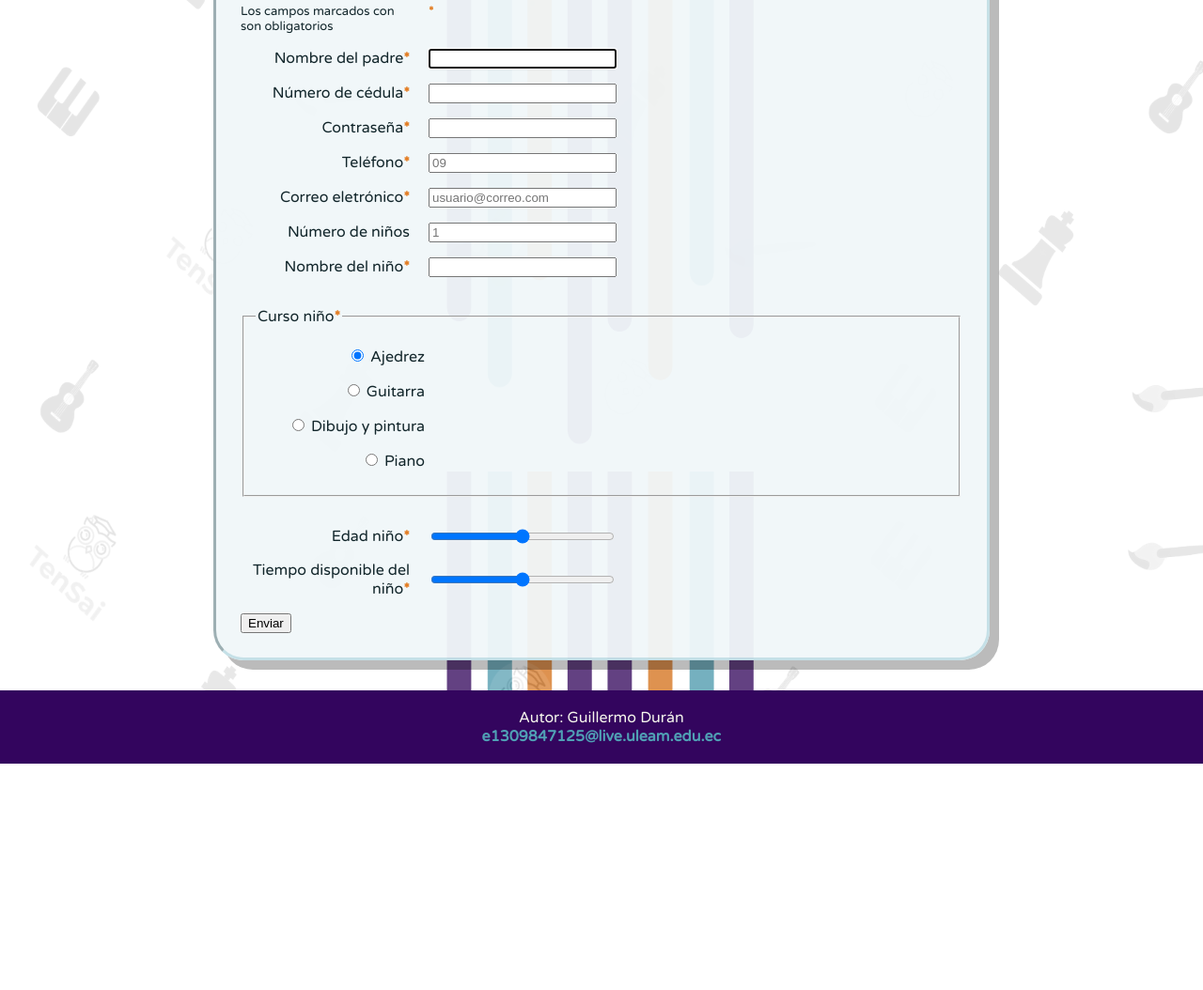
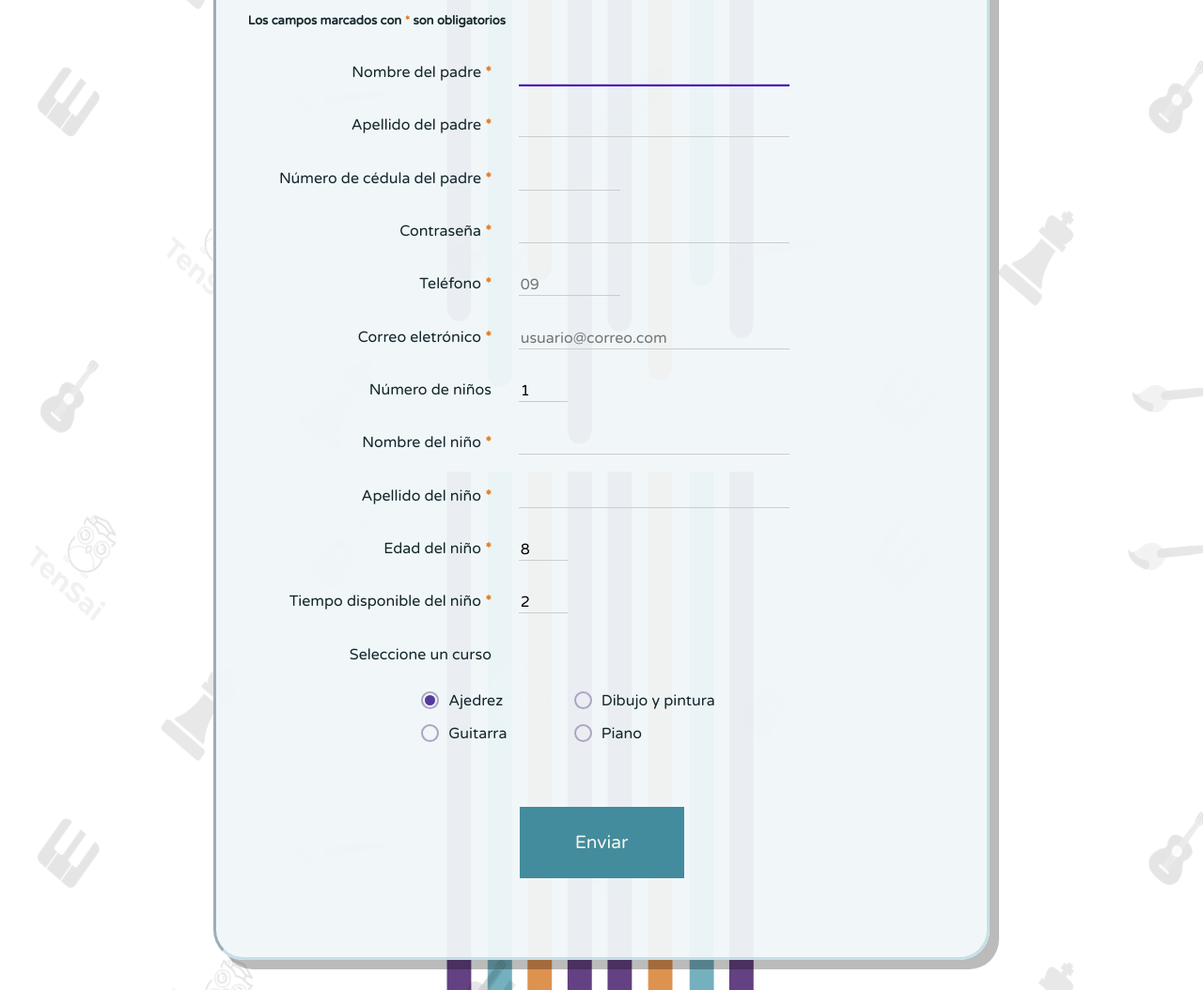
Before and after one commit to GuillermoDuran/optativa_proy1, a plain HTML site: page form.html in a window 1280 px wide. Shown: the part 298-1352 px from the top of the page at 94% size. Before the commit the page ends 1111 px from the top, so only its background shows below. Drawn offline with Linux system fonts and the light colour scheme.

Commit message:
Añadido diseño al formulario de registro

```diff
--- a/form.html
+++ b/form.html
@@ -10,69 +10,89 @@
 		<link href="styles/mini.css" rel="stylesheet" type="text/css" media="screen and (max-width: 480px)"/>
 		<script src="/js/jquery-3.5.1.min.js"></script>
 		<script src="https://kit.fontawesome.com/020d9bf91a.js" crossorigin="anonymous"></script>
-		<script src="/js/find&replace.js"></script>
+		<script src="js/formLogic.js"></script>
 	</head>
 
 	<script>
 		$(function () {
 			$("#header").load("assets/navbar.html");
 			$("#footer").load("assets/footer.html");
+			$("<span class='focus-border'></span>").insertAfter(".box");
+			$("<div class='radio-mark'></div>").insertAfter(".radio");
 		});
 	</script>
 
 	<body>
 		<div id="header"></div>
 
-		<div id="form-signin">
+		<div class="wrapper">
 			<form>
 				<h1>Formulario de registro</h1>
 				<h2>Ingrese sus datos</h2>
 
-				<p id="notice">Los campos marcados con <span class="req">*</span> son obligatorios</p>
+				<h5 class="req" id="notice">Los campos marcados con * son obligatorios</h5>
 
+				<div class="conteiner-inptbxs">
 					<p>
-					<label for="name">Nombre del padre<span class="req">*</span></label>
-					<input type="text" name="name" id="name"
+						<label class="req" for="name">Nombre del padre *</label>
+						<input type="text" class="box" name="name" id="name" maxlength="200"
 						autofocus
 						autocomplete
 						required>
 					</p>
 
 					<p>
-					<label for="name">Número de cédula<span class="req">*</span></label>
-					<input type="text" name="name" id="name"
+						<label class="req" for="name">Apellido del padre *</label>
+						<input type="text" class="box" name="lstname" id="lstname" maxlength="200"
+						autofocus
+						autocomplete
+						required>
+					</p>
+
+					<p class="smalltxt">
+						<label class="req" for="id">Número de cédula del padre *</label>
+						<input type="text" class="box" name="id" id="id" maxlength="10"
 						autofocus
 						autocomplete
 						required>
 					</p>
 
 					<p>
-					<label for="passwd">Contraseña<span class="req">*</span></label>
-					<input type="password" name="passwd" id="passwd"
-					pattern="[a-z]{3}[0-9]{4}"
+						<label class="req" for="passwd">Contraseña *</label>
+						<input type="password" class="box" name="passwd" id="passwd"
+						pattern="(?=.*\d)(?=.*[a-z])(?=.*[A-Z])(?=.*[!@#\$%\^&\*]).{6,}"
+						required>
+					</p>
+
+					<p class="smalltxt">
+						<label class="req" for="phone">Teléfono *</label>
+						<input type="text" class="box" name="phone" id="phone" placeholder="09" maxlength="10"
 						required>
 					</p>
 
 					<p>
-					<label for="phone">Teléfono<span class="req">*</span></label>
-					<input type="tel" name="phone" id="phone" placeholder="09"
+						<label class="req" for="email">Correo eletrónico *</label>
+						<input type="email" class="box" name="email" id="email" placeholder="usuario@correo.com"
+						required>
+					</p>
+
+					<p class="smallertxt">
+						<label class="req" for="number">Número de niños</label>
+						<input type="number" class="box number" name="number" id="number" min="1" max="3" placeholder="1"
+						value="1">
+					</p>
+
+					<p>
+						<label class="req" for="name1">Nombre del niño *</label>
+						<input type="text" class="box" name="name1" id="name1"
+						autofocus
+						autocomplete
 						required>
 					</p>
 
 					<p>
-					<label for="email">Correo eletrónico<span class="req">*</span></label>
-					<input type="email" name="email" id="email" placeholder="usuario@correo.com"
-					required>
-				</p>
-
-				<p>
-					<label for="number">Número de niños</label>
-					<input type="number" name="number" id="number" min="1" max="3" placeholder="1">
-				</p>
-
-				<p>
-					<label for="name1">Nombre del niño<span class="req">*</span></label>
-					<input type="text" name="name1" id="name1"
+						<label class="req" for="apell1">Apellido del niño *</label>
+						<input type="text" class="box" name="apell1" id="apell1"
 						autofocus
 						autocomplete
 						required>
@@ -80,29 +100,38 @@
 
 					<!--Generar mas inputs de nombre dependiendo del valor del numero-->
 
+					<p class="smallertxt">
+						<label class="req" for="edad1">Edad del niño *</label>
+						<input type="number" class="box number" name="edad1" id="edad1" min="8" max="14" placeholder="8"
+						value="8"
+						required>
+					</p>
+
+					<p class="smallertxt">
+						<label class="req" for="time_av1">Tiempo disponible del niño *</label>
+						<input type="number" class="box number" id="time_av" name="time_av1" min="2" max="4" placeholder="2"
+						value="2"
+						required>
+					</p>
+
 					<p>
-					<fieldset>
-						<legend>Curso niño<span class="req">*</span></legend>
-						<p><label><input type="radio" id="ajdr" value="ajedrez" checked> Ajedrez </label></p>
-						<p><label><input type="radio" id="guitar" value="guitarra"> Guitarra </label></p>
-						<p><label><input type="radio" id="dibypnt" value="dibj&pnt"> Dibujo y pintura </label></p>
-						<p><label><input type="radio" id="piano" value="piano"> Piano </label></p>
+						<label for="curso"> Seleccione un curso</label>
+					</p>
+
+				</div>
+
+				<p id="cursos-p">
+					<fieldset id="cursos">
+						<label id="ajedrez"><input type="radio" class="radio" name="curso" value="ajedrez" checked> Ajedrez </label>
+						<label id="guitarra"><input type="radio" class="radio" name="curso" value="guitarra"> Guitarra </label>
+						<label id="dibypint"><input type="radio" class="radio" name="curso" value="dibj&pnt"> Dibujo y pintura </label>
+						<label id="piano"><input type="radio" class="radio" name="curso" value="piano"> Piano </label>
 					</fieldset>
 				</p>
 
 				<!--Generar mas selectores de cursos dependiendo del valor de numero-->
 
-				<p>
-					<label for="edad1">Edad niño<span class="req">*</span></label>
-					<input type="range" name="edad1" id="edad1" min="8" max="14" required>
-				</p>
-
-				<p>
-					<label for="time_av1">Tiempo disponible del niño<span class="req">*</span></label>
-					<input type="range" id="time_av" name="time_av1" min="2" max="4" required>
-				</p>
-
-				<input type="submit" value="Enviar">
+				<input class="submit" id="submit_reg" type="submit" value="Enviar">
 			</form>
 		</div>
 
--- /dev/null
+++ b/js/formLogic.js
@@ -0,0 +1,8 @@
+window.onload = function () {
+
+    const reqs = document.getElementsByClassName("req");
+    for (const req of reqs) {
+        req.innerHTML = req.innerHTML
+            .replace(/[*]/g, '<span style="color: #E37D24; font-weight: 600;">*</span>');
+    }
+}
--- a/styles/great.css
+++ b/styles/great.css
@@ -27,16 +27,14 @@ body {
 h1 {
 	text-align: center;
 	font-size: xx-large;
-	color: #E37D24;
+	color: #4A0788;
 }
 
 h2 {
 	color: #50A1B5;
 }
 
-/*Para index*/
-
-#wrapper {
+.wrapper {
 	border-radius: 2em;
 	border-style: inset;
 	border-color: #a9d1db9c;
@@ -53,16 +51,8 @@ h2 {
 	max-width: 1500px;
 }
 
-.inf_img {
-	display: block;
-	margin-left: auto;
-	margin-right: auto;
-	width: 50%;
-	margin-top: 2em;
-	margin-bottom: 2em;
-}
-
-#sgnup button {
+input[type=submit], .in_content_btn {
+	color: #F7F7ED;
 	display: block;
 	background-color: #428C9E;
 	border: none;
@@ -76,8 +66,19 @@ h2 {
 	margin-bottom: 3em;
 }
 
-#sgnup button:hover {
+input[type=submit]:hover, .in_content_btn:hover {
 	background-color: #3C7F90;
+}
+
+/*Para index*/
+
+.inf_img {
+	display: block;
+	margin-left: auto;
+	margin-right: auto;
+	width: 50%;
+	margin-top: 2em;
+	margin-bottom: 2em;
 }
 
 #sgnup i {
@@ -95,30 +96,15 @@ h2 {
 
 /*Para formulario de registro*/
 
-#form-signin {
-	border-radius: 2em;
-	border-style: inset;
-	border-color: #a9d1db9c;
-	box-shadow: 10px 10px rgba(0, 0, 0, 0.267);
-	align-items: center;
-	background-color: #f1f7f9f3;
-	color: #12262B;
-	margin-left: auto;
-	margin-right: auto;
-	padding: 2%;
-	clear: both;
-	width: 60%;
-	height: auto;
-	max-width: 1500px;
+#notice {
+	font-size: small;
+	padding: 1%;
 }
 
-#notice {
-	font-size: small;
-}
-
-form p {
+.conteiner-inptbxs p {
+	padding: 1%;
 	display: grid;
-	grid-template-columns: 200px 200px;
+	grid-template-columns: 18em 18em;
 }
 
 form label {
@@ -126,9 +112,123 @@ form label {
 	margin-right: 10%;
 }
 
-.req {
-	color: #E37D24;
-	font-weight: 600;
+:focus {
+	outline: none;
+}
+
+input {
+	font-family: "Varela Round", "sans-serif";
+	font-size: 1em;
+}
+
+input:not(.submit):hover {
+	cursor: auto;
+}
+
+.box {
+	border: 0;
+	border-bottom: 1.5px solid #ccc;
+	background-color: rgba(255, 235, 205, 0);
+}
+
+.box ~ .focus-border {
+	grid-column: 2;
+	bottom: 0;
+	left: 50%;
+	width: 0;
+	height: 2px;
+	background-color: #430ed3;
+	transition: 0.4s;
+}
+
+.box:focus ~ .focus-border {
+	width: 100%;
+	transition: 0.4s;
+	left: 0;
+}
+
+#id, #phone {
+	width: 6.5em;
+	margin-right: auto;
+}
+
+.smalltxt .box:focus ~ .focus-border {
+	width: 6.8em;
+}
+
+.number {
+	width: 3em;
+}
+
+.smallertxt .box:focus ~ .focus-border {
+	width: 3.3em;
+}
+
+.range {
+	width: 10em;
+}
+
+#cursos {
+	width: 50%;
+	display: grid;
+	margin-left: auto;
+	margin-right: auto;
+	text-align: left;
+}
+
+#cursos #dibypint {
+	grid-row: 1;
+	grid-column: 2;
+}
+
+#cursos label {
+	display: inline-flex;
+}
+
+#cursos label, input {
+	cursor: pointer;
+}
+
+#cursos #ajedrez, #dibypint {
+	padding-bottom: 15px;
+}
+
+fieldset {
+	border: none;
+}
+
+	/*Boton radial personalizado*/
+	#cursos input {
+		display: none;
+	}
+
+	.radio-mark {
+		width: 1.2em;
+		height: 1.2em;
+		border: solid 2px #aca5c2;
+		border-radius: 50%;
+		margin-right: 10px;
+		box-sizing: border-box;
+		padding: 2px;
+	}
+
+	.radio-mark::after {
+		content: "";
+		width: 100%;
+		height: 100%;
+		display: block;
+		background: #553a9e;
+		border-radius: 50%;
+		transform: scale(0);
+		transition: transform 0.15s;
+	}
+
+	#cursos input:checked + .radio-mark::after {
+		transform: scale(1);
+	}
+
+#submit_reg {
+	width: 175px;
 }
 
 /*Pie de pagina*/
```
Also changed, not shown: about.html (+1 -1 lines), index.html (+2 -2 lines). Lines whose indentation alone changed are shown as unchanged.
